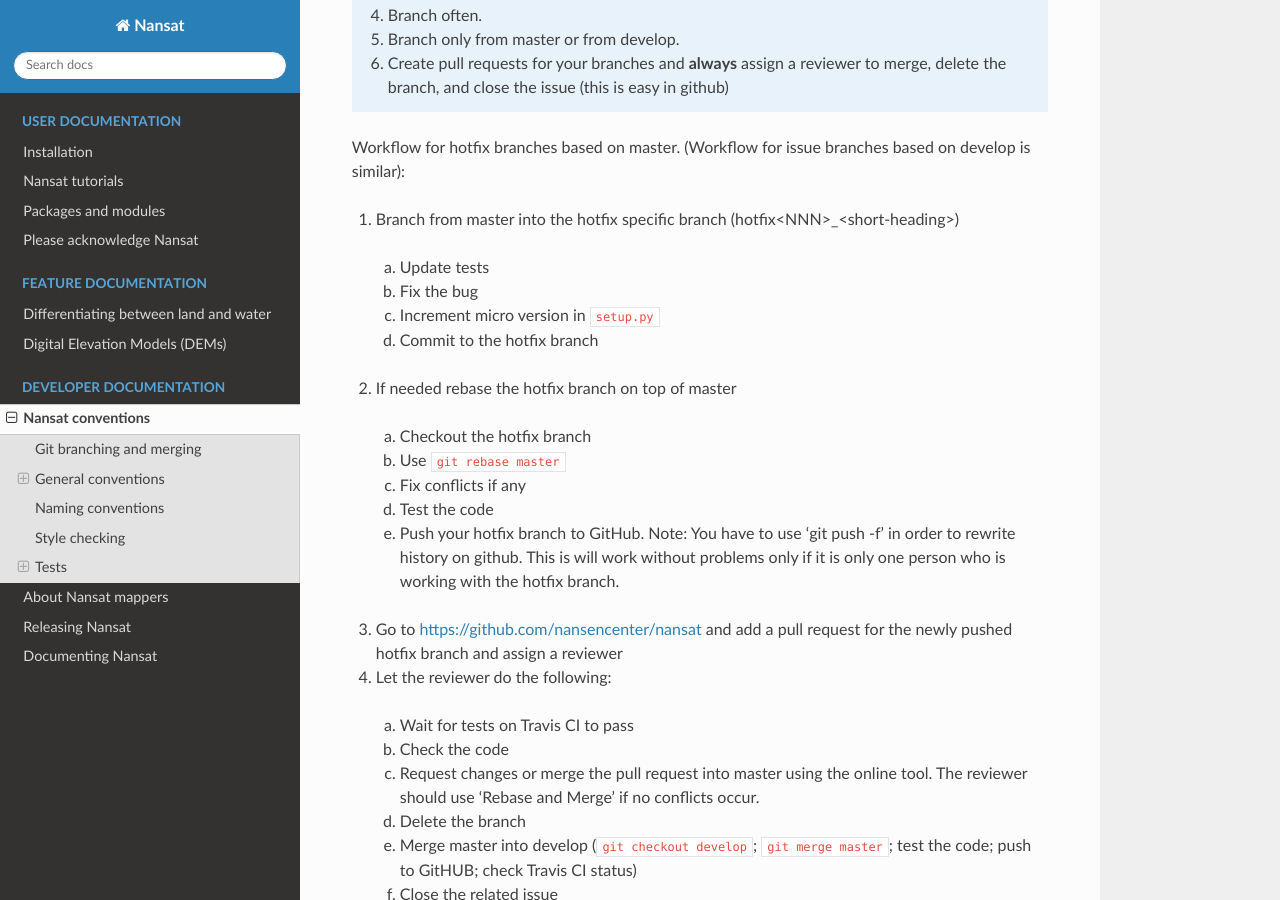
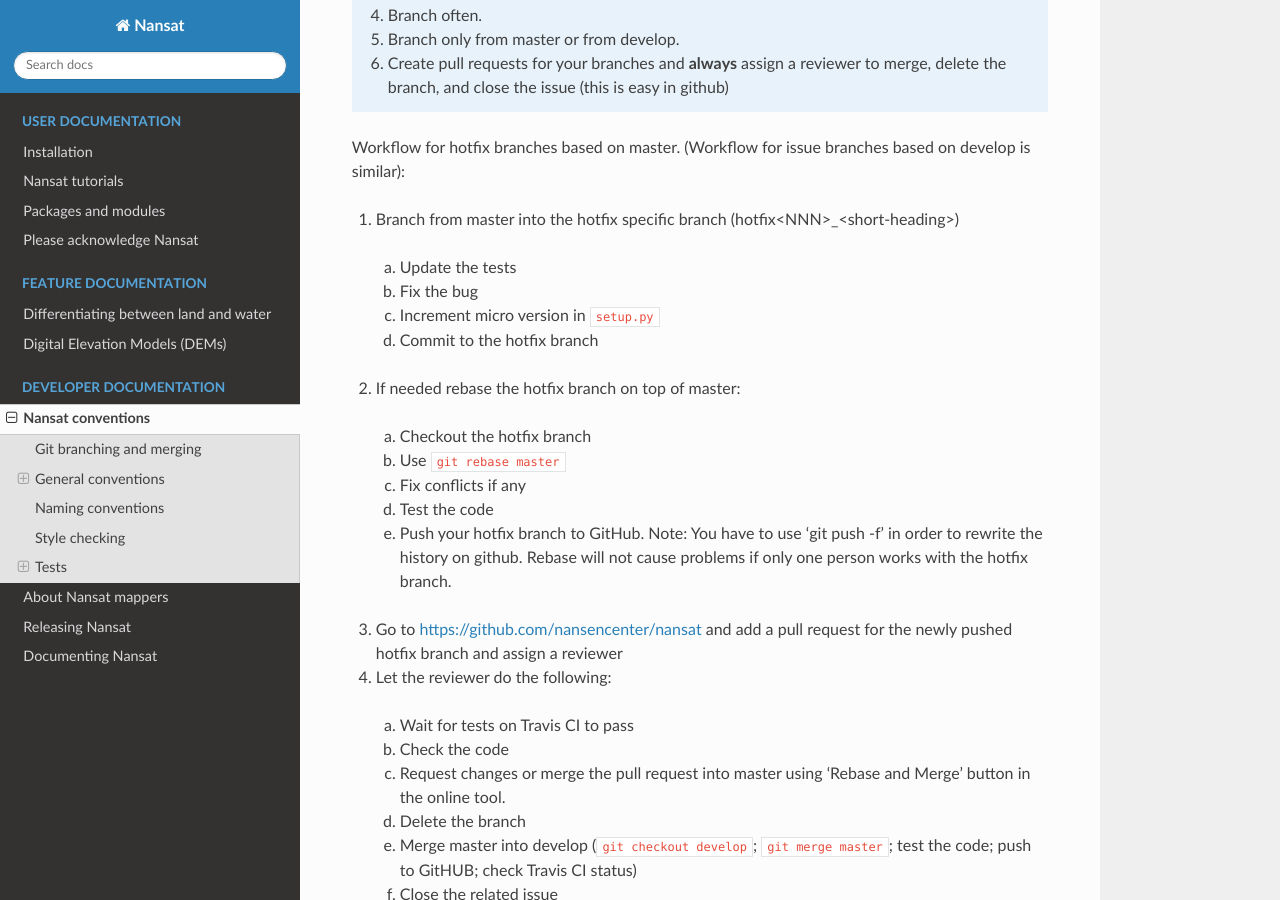
Before and after one commit to nansencenter/nansat, a Sphinx documentation site: the page built from docs/source/conventions.rst, in a window 1280 px wide and 900 px high, scrolled down 589 px. Built offline with Sphinx 7.4.7 and the Read the Docs theme 2.0.0, drawn with Linux system fonts in a browser that asks for light colours.

Commit message:
#272 update conventions

```diff
--- a/docs/source/conventions.rst
+++ b/docs/source/conventions.rst
@@ -23,22 +23,22 @@
 Workflow for hotfix branches based on master. (Workflow for issue branches based on develop is similar):
 
 1. Branch from master into the hotfix specific branch (hotfix<NNN>_<short-heading>)
-  a) Update tests
+  a) Update the tests
   b) Fix the bug
   c) Increment micro version in ``setup.py``
   d) Commit to the hotfix branch
-2. If needed rebase the hotfix branch on top of master
+2. If needed rebase the hotfix branch on top of master:
   a) Checkout the hotfix branch
   b) Use ``git rebase master``
   c) Fix conflicts if any
   d) Test the code
-  e) Push your hotfix branch to GitHub. Note: You have to use 'git push -f' in order to rewrite history on github. This is will work without problems only if it is only one person who is working with the hotfix branch.
+  e) Push your hotfix branch to GitHub. Note: You have to use 'git push -f' in order to rewrite the history on github. Rebase will not cause problems if only one person works with the hotfix branch.
 3. Go to `<https://github.com/nansencenter/nansat>`_ and add a pull request for the newly pushed
    hotfix branch and assign a reviewer
 4. Let the reviewer do the following:
   a) Wait for tests on Travis CI to pass
   b) Check the code
-  c) Request changes or merge the pull request into master using the online tool. The reviewer should use 'Rebase and Merge' if no conflicts occur.
+  c) Request changes or merge the pull request into master using 'Rebase and Merge' button in the online tool.
   d) Delete the branch
   e) Merge master into develop (``git checkout develop``; ``git merge master``; test the code; push to GitHUB; check Travis CI status)
   f) Close the related issue
```
